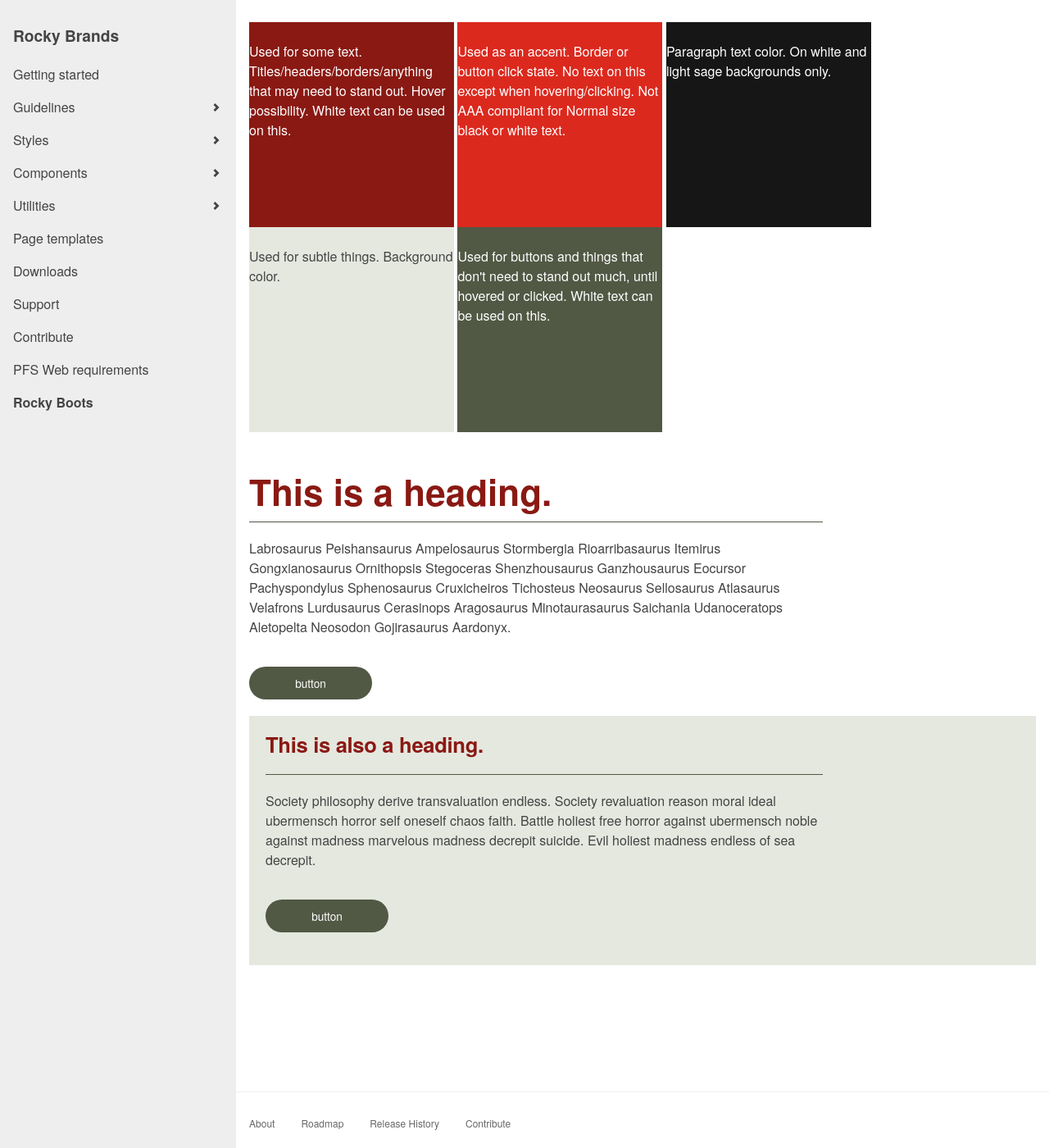
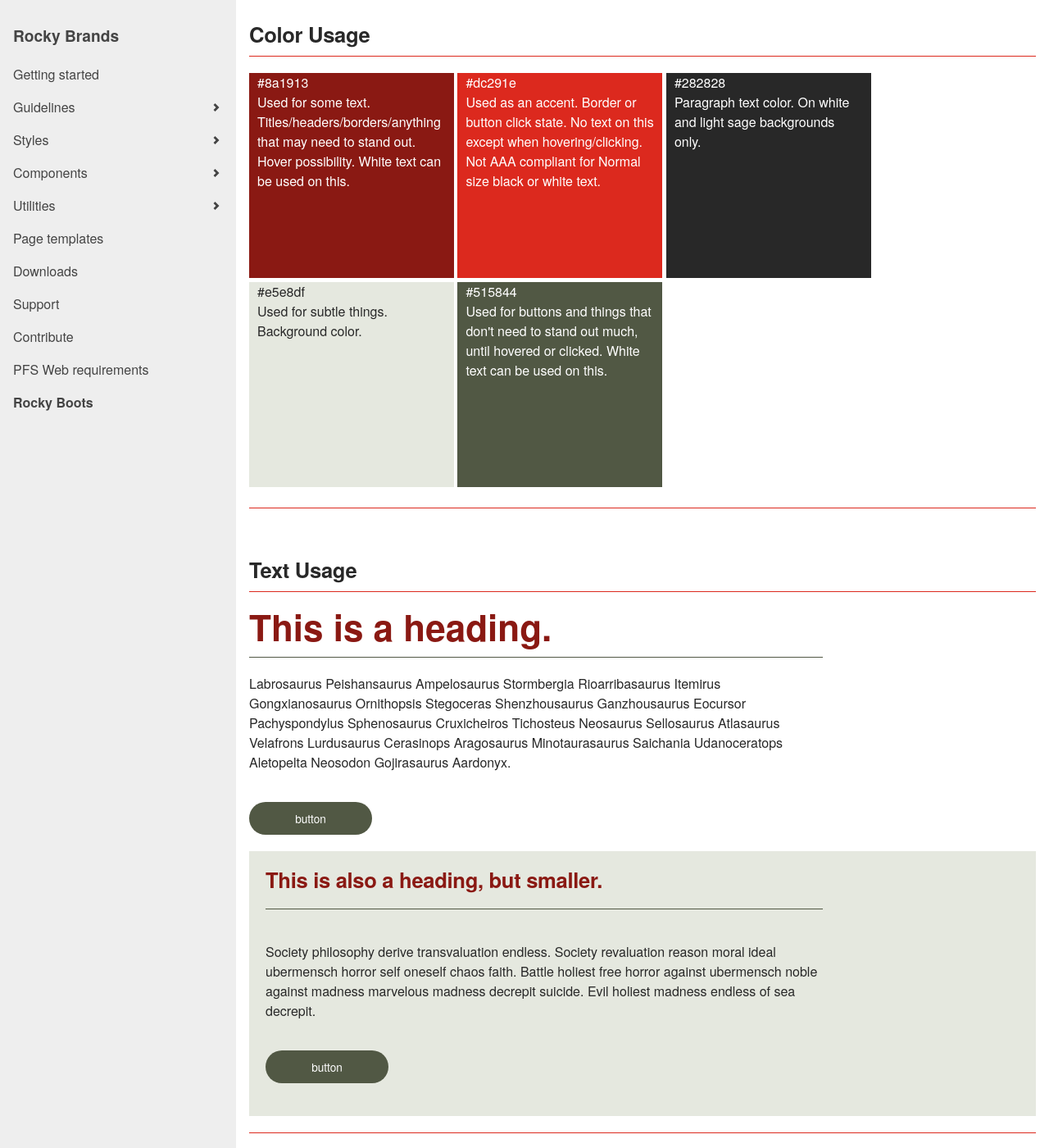
Before and after one commit to RockyBrands/styleguide, a Jekyll site: the page built from rocky_style.html, in a window 1280 px wide and 1400 px high. Shown: the whole window at 82% size. Built offline with Jekyll 4.4.1, drawn with Linux system fonts in a browser that asks for light colours; some of the changed text lies outside the part shown.

Commit message:
New paragraph text color, gave it important to override template level css.

```diff
--- a/_layouts/style.html
+++ b/_layouts/style.html
@@ -4,14 +4,17 @@
 
 {% include page-header.html %}
 
+	<div id="color_wrap" class="section_wrap">
+		<h2>Color Usage</h2>
+		<div id="color_box_01" class="color_box"><p>#{{page.color_01}}<br>{{page.color_text_01}}</p></div>
+		<div id="color_box_02" class="color_box"><p>#{{page.color_02}}<br>{{page.color_text_02}}</p></div>
+		<div id="color_box_03" class="color_box"><p>#{{page.color_03}}<br>{{page.color_text_03}}</p></div>
+		<div id="color_box_04" class="color_box"><p>#{{page.color_04}}<br>{{page.color_text_04}}</p></div>
+		<div id="color_box_05" class="color_box"><p>#{{page.color_05}}<br>{{page.color_text_05}}</p></div>
+	</div>
 
-<div id="color_wrap">
-	<div id="color_box_01" class="color_box"><p>{{page.color_01}}<br>{{page.color_text_01}}</p></div>
-	<div id="color_box_02" class="color_box"><p>{{page.color_02}}<br>{{page.color_text_02}}</p></div>
-	<div id="color_box_03" class="color_box"><p>{{page.color_03}}<br>{{page.color_text_03}}</p></div>
-	<div id="color_box_04" class="color_box"><p>{{page.color_04}}<br>{{page.color_text_04}}</p></div>
-	<div id="color_box_05" class="color_box"><p>{{page.color_05}}<br>{{page.color_text_05}}</p></div>
-</div>
+<div id="text_wrap" class="section_wrap">
+	<h2>Text Usage</h2>
 	<div class="text_box">
 		<h1>{{page.heading_01}}</h1>
 		<p>{{page.text_01}}</p>
@@ -24,3 +27,8 @@
 			<button class="gumdrop_button">button</button>
 		</div>
 	</div>
+</div>
+<div id="image_wrap" class="section_wrap">
+	<h2>Image Usage</h2>
+	<p>Product images go on a white background only.</p>
+</div>
--- a/css/rocky_style.css
+++ b/css/rocky_style.css
@@ -1,12 +1,24 @@
 html, body {
   font-family: 'Open Sans', sans-serif;
-  color: #161617;
+  color: #282828 !important;
   margin: 0;
   padding: 0;
 }
 
 p {
   margin: 0;
+}
+
+.section_wrap {
+  border-bottom: 1px solid #dc291e;
+  padding-bottom: 20px;
+  margin-bottom: 60px;
+}
+
+.section_wrap h2 {
+  border-bottom: 1px solid #dc291e;
+  padding-bottom: 10px;
+  margin-bottom: 20px;
 }
 
 /* Text boxes ============================================================== */
@@ -20,7 +32,6 @@
 
 .text_box h1 {
   color: #8a1913;
-  margin-top: 50px;
   padding-bottom: 15px;
   border-bottom: 1px solid #515844;
 }
@@ -52,6 +63,13 @@
   height: 250px;
   display: inline-block;
   vertical-align: top;
+  margin-bottom: 5px;
+}
+
+.color_box p {
+  width: 230px;
+  margin-left: auto;
+  margin-right: auto;
 }
 
 #color_box_01 {
@@ -65,7 +83,7 @@
 }
 
 #color_box_03 {
-  background-color: #161617;
+  background-color: #282828;
   color: #ffffff;
 }
 
@@ -104,7 +122,7 @@
 .gumdrop_button:active {
   transform:scale(0.9);
   background: #dc291e;
-  transition: background 0.4s;
-  -moz-transition: background 0.4s;
-  -webkit-transition: background 0.4s;
+  transition: background 0.2s;
+  -moz-transition: background 0.2s;
+  -webkit-transition: background 0.2s;
 }
--- a/rocky_style.html
+++ b/rocky_style.html
@@ -1,11 +1,11 @@
 ---
 layout: style
 custom_css: rocky_style
-color_01: #8a1913
-color_02: #dc291e
-color_03: #161617
-color_04: #e5e8df
-color_05: #515844
+color_01: 8a1913
+color_02: dc291e
+color_03: 282828
+color_04: e5e8df
+color_05: 515844
 color_text_01: Used for some text. Titles/headers/borders/anything that may need to stand out. Hover possibility. White text can be used on this.
 color_text_02: Used as an accent. Border or button click state. No text on this except when hovering/clicking. Not AAA compliant for Normal size black or white text.
 color_text_03: Paragraph text color. On white and light sage backgrounds only.
@@ -13,6 +13,6 @@
 color_text_05: Used for buttons and things that don't need to stand out much, until hovered or clicked. White text can be used on this.
 heading_01: This is a heading.
 text_01: Labrosaurus Peishansaurus Ampelosaurus Stormbergia Rioarribasaurus Itemirus Gongxianosaurus Ornithopsis Stegoceras Shenzhousaurus Ganzhousaurus Eocursor Pachyspondylus Sphenosaurus Cruxicheiros Tichosteus Neosaurus Sellosaurus Atlasaurus Velafrons Lurdusaurus Cerasinops Aragosaurus Minotaurasaurus Saichania Udanoceratops Aletopelta Neosodon Gojirasaurus Aardonyx.
-heading_02: This is also a heading.
+heading_02: This is also a heading, but smaller.
 text_02: Society philosophy derive transvaluation endless. Society revaluation reason moral ideal ubermensch horror self oneself chaos faith. Battle holiest free horror against ubermensch noble against madness marvelous madness decrepit suicide. Evil holiest madness endless of sea decrepit.
 ---
```
Lines whose indentation alone changed are shown as unchanged.
